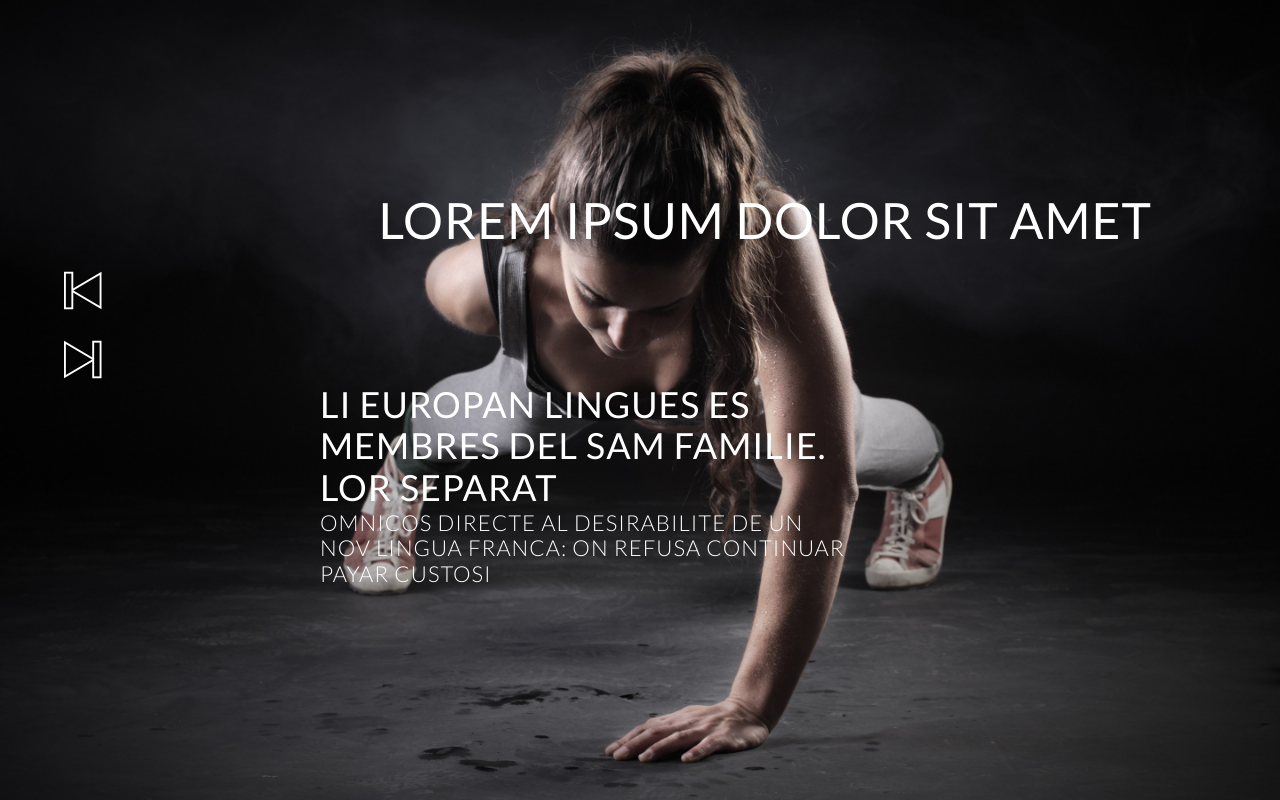
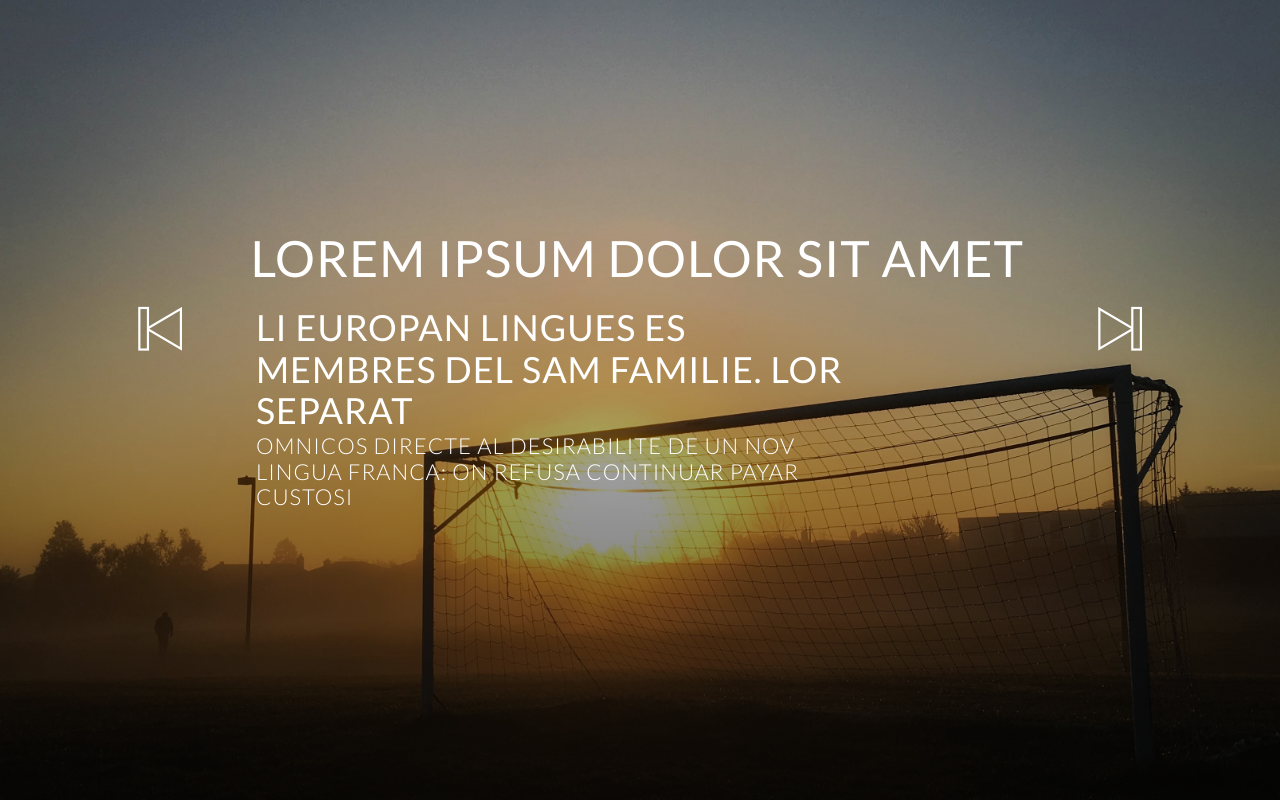
Before and after one commit to webyou-pl/Fenomeno, a PHP site: page / in a window 1280 px wide. Run offline with PHP 8.4, Linux system fonts and the light colour scheme; some web fonts are replaced.

Commit message:
Buttons for scrolling added and put to locations

```diff
--- a/index.html
+++ b/index.html
@@ -34,10 +34,13 @@
                     <div>
                     <h3>Omnicos directe al desirabilite de un nov lingua franca: On refusa continuar payar custosi </h3></div>
                 </div>
-
-            <div class="arrow">
-                <i class="ion-ios-skipbackward-outline icon-big"></i>
-                <i class="ion-ios-skipforward-outline icon-big"></i>
+            <div class="row">
+                <div class="column">
+                <i class="ion-ios-skipbackward-outline  arrow1 icon-big"></i>
+                </div>
+                <div class="column">
+                <i class="ion-ios-skipforward-outline  arrow2 icon-big"></i>
+                </div>
             </div>
 
 
--- a/resources/css/style.css
+++ b/resources/css/style.css
@@ -36,7 +36,7 @@ body{
 
 
 header{
-    background-image:url(img/women_gym1.jpg);
+    background-image:linear-gradient(rgba(0, 0, 0, 0),rgba(0, 0, 0, 0.65)),url(img/dawn-dusk-field-149356.jpg);
     background-size: cover;
     background-position: center;
     height:100vh;
@@ -53,16 +53,16 @@ h1{
     font-weight: 400;
     text-transform: uppercase;
     position:absolute;
-    margin-top: 15%;
-    right: 10%;
+    margin-top: 18%;
+    right: 20%;
     letter-spacing: 1px;
 }
 .opening-mid{
     font-weight: 300;
     text-transform: uppercase;
     position:absolute;
-    left: 25%;
-    margin-top:30%;
+    left: 20%;
+    margin-top:24%;
 }
 h2{
     font-size: 180%;
@@ -81,24 +81,41 @@ h3{
 
 }
 
+
 /* Buttons */
+
+
+
 
 /* ICONS */
 .icon-big{
-    font-size: 250%
+     font-size: 350%;
+    display:block;
+    color:#fff;
+    margin-bottom: 10px;
+    text-align: center;
+
 }
+.column {
 
-/* Arrows */
-
-.arrow{
-    color: #fff;
-
-    letter-spacing: 550px;
-    display: inline-block;
-    font-size: 120%;
-    margin-top: 20%;
-    margin-right: 5%;
-    margin-left: 5%;
+  float:left;
+  width: 50%;
 
 
 }
+
+/* Arrows main screen*/
+
+.arrow1,
+.arrow2 {
+    color: #fff;
+    margin-top: 45%;
+    border: 0;
+
+}
+.arrow1{
+    margin-right: 50%;
+}
+.arrow2{
+    margin-left: 50%
+}
```
Also changed, not shown: resources/css/img/dawn-dusk-field-149356.jpg (added), resources/css/img/logo.png (deleted), resources/css/img/scott-webb-22420-unsplash.jpg (deleted), resources/css/img/scott-webb-22420-unsplash3x2.jpg (deleted), resources/css/img/victor-freitas-604835-unsplash3x2.jpg (deleted).
